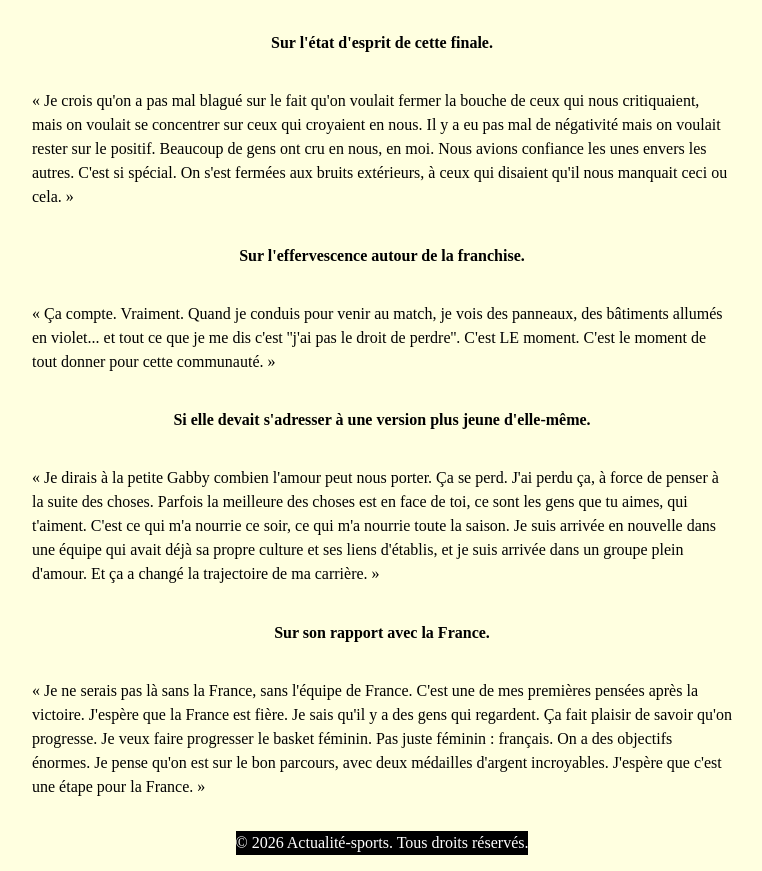
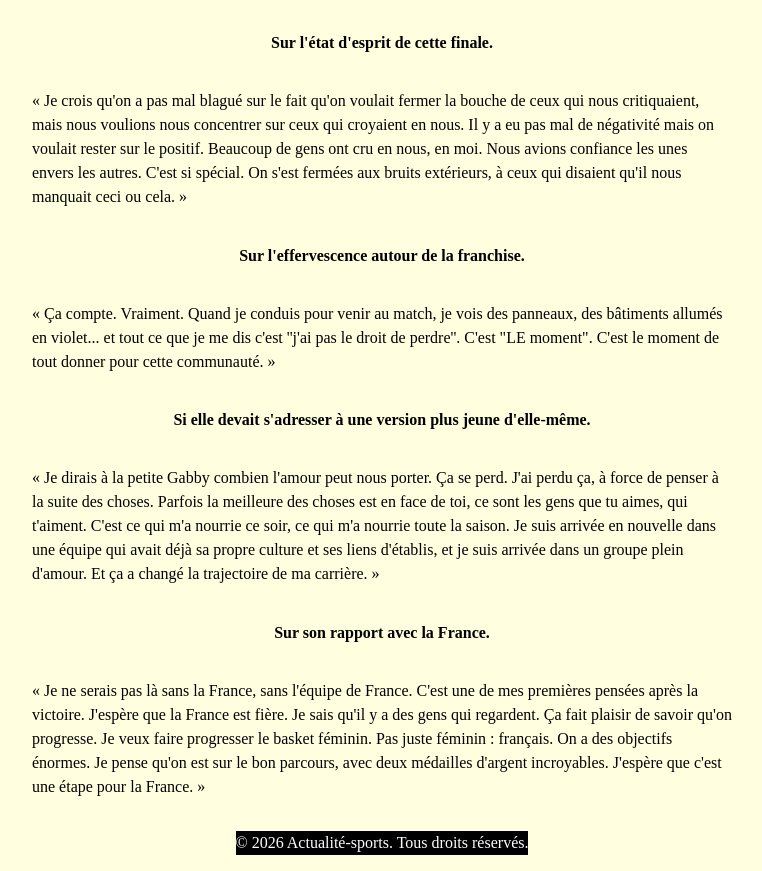
Before and after one commit to mcarlos49597-student-max/site-statique-HTML-CSS, a plain HTML site: page article-basket.html in a window 1280 px wide. Shown: the part 1203-2074 px from the top of the page, without its empty margins (258-1020 px from the left). Drawn offline with Linux system fonts and the light colour scheme.

Commit message:
Update article-basket.html

```diff
--- a/article-basket.html
+++ b/article-basket.html
@@ -81,7 +81,7 @@
           <h4>Sur l'état d'esprit de cette finale.</h4>
           <p>
             « Je crois qu'on a pas mal blagué sur le fait qu'on voulait fermer
-            la bouche de ceux qui nous critiquaient, mais on voulait se
+            la bouche de ceux qui nous critiquaient, mais nous voulions nous
             concentrer sur ceux qui croyaient en nous. Il y a eu pas mal de
             négativité mais on voulait rester sur le positif. Beaucoup de gens
             ont cru en nous, en moi. Nous avions confiance les unes envers les
@@ -95,7 +95,7 @@
           <p>
             « Ça compte. Vraiment. Quand je conduis pour venir au match, je vois
             des panneaux, des bâtiments allumés en violet... et tout ce que je
-            me dis c'est ''j'ai pas le droit de perdre''. C'est LE moment. C'est
+            me dis c'est ''j'ai pas le droit de perdre''. C'est "LE moment". C'est
             le moment de tout donner pour cette communauté. »
           </p>
         </article>
```
